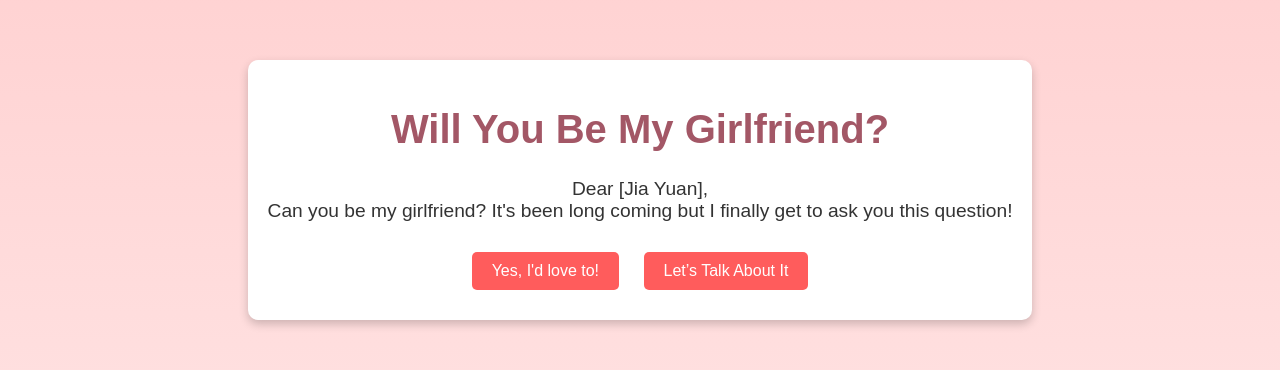
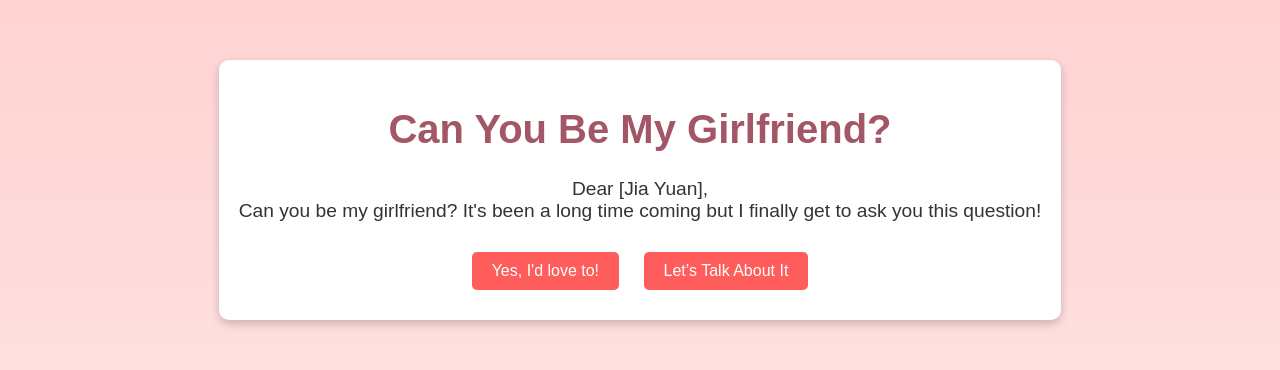
Before and after one commit to chrono2422/confession1, a plain HTML site: page index.html in a window 1280 px wide. Shown: the part 210-580 px from the top of the page. Drawn offline with Linux system fonts and the light colour scheme.

Commit message:
Update index.html

```diff
--- a/index.html
+++ b/index.html
@@ -55,9 +55,9 @@
 </head>
 <body>
     <div class="container">
-        <h1>Will You Be My Girlfriend?</h1>
+        <h1>Can You Be My Girlfriend?</h1>
         <p class="message">Dear [Jia Yuan],<br>
-            Can you be my girlfriend? It's been long coming but I finally get to ask you this question!</p>
+            Can you be my girlfriend? It's been a long time coming but I finally get to ask you this question!</p>
         <div class="buttons">
             <button onclick="navigateTo('yes')">Yes, I'd love to!</button>
             <button onclick="navigateTo('talk')">Let’s Talk About It</button>
```
